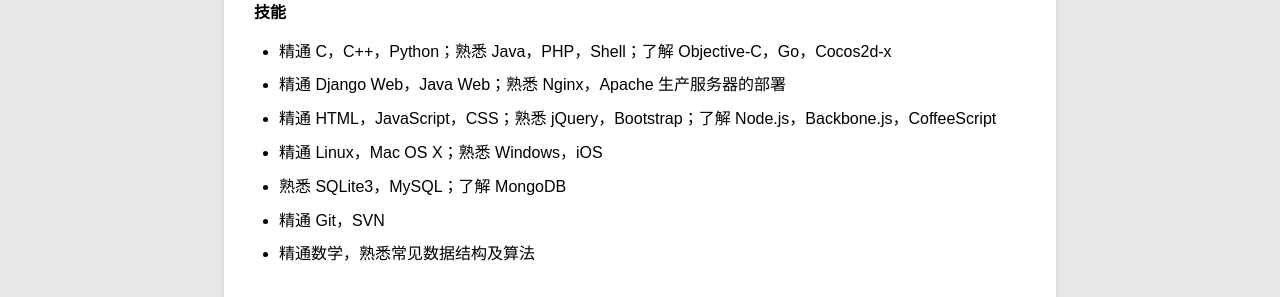
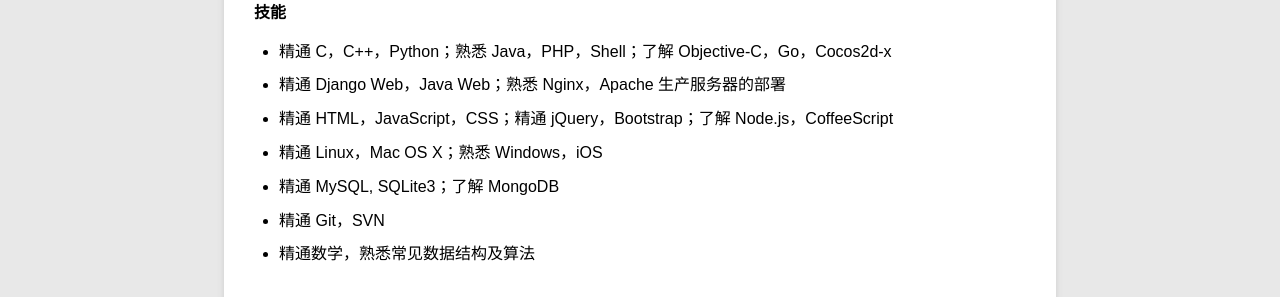
Before and after one commit to chengshiwen/chengshiwen.github.io, a Jekyll site: the page built from about.md, in a window 1280 px wide. Shown: the part 472-769 px from the top of the page. Built offline with Jekyll 4.4.1, drawn with Linux system fonts in a browser that asks for light colours.

Commit message:
Updated about.md

```diff
--- a/about.md
+++ b/about.md
@@ -19,9 +19,9 @@
 
  - 精通 C，C++，Python；熟悉 Java，PHP，Shell；了解 Objective-C，Go，Cocos2d-x
  - 精通 Django Web，Java Web；熟悉 Nginx，Apache 生产服务器的部署
- - 精通 HTML，JavaScript，CSS；熟悉 jQuery，Bootstrap；了解 Node.js，Backbone.js，CoffeeScript
+ - 精通 HTML，JavaScript，CSS；精通 jQuery，Bootstrap；了解 Node.js，CoffeeScript
  - 精通 Linux，Mac OS X；熟悉 Windows，iOS
- - 熟悉 SQLite3，MySQL；了解 MongoDB
+ - 精通 MySQL, SQLite3；了解 MongoDB
  - 精通 Git，SVN
  - 精通数学，熟悉常见数据结构及算法
 
```
Also changed, not shown: _posts/2014-05-16-chrome-vimium.md (+1 -1 lines).
